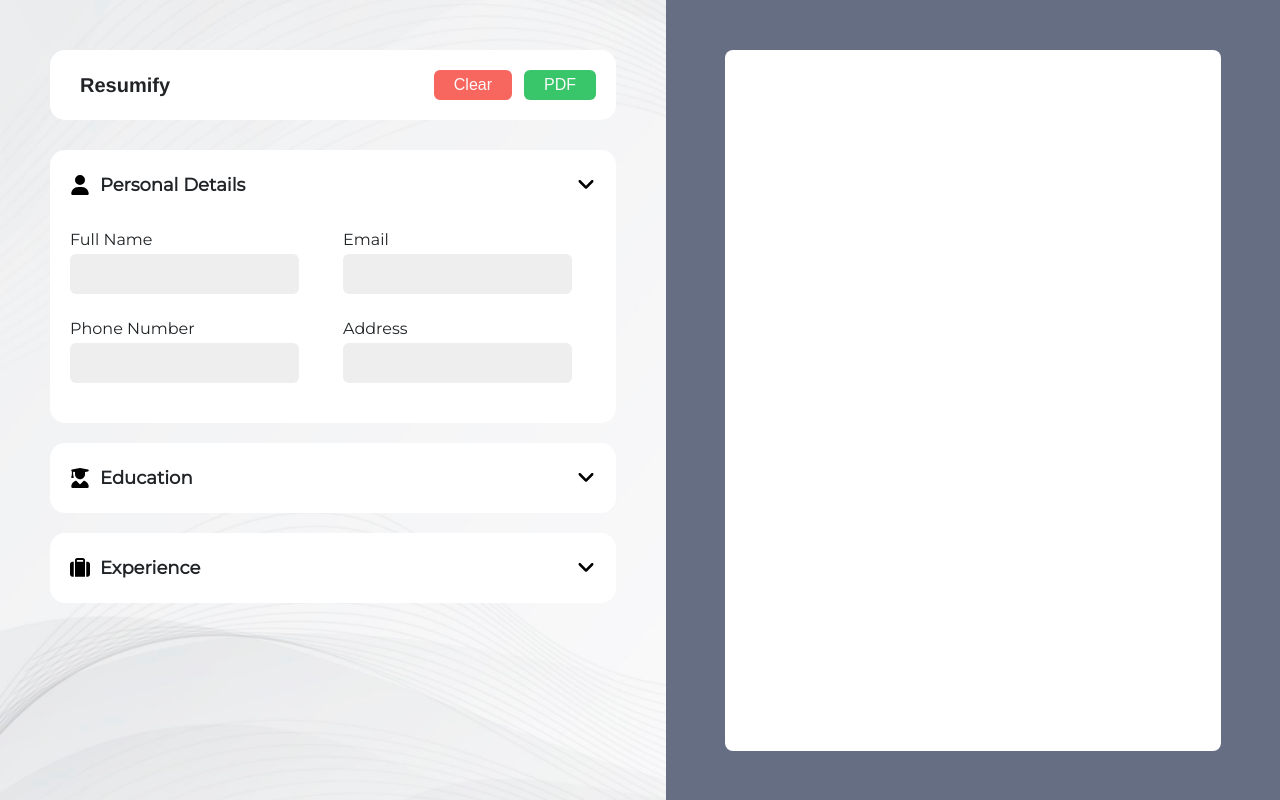
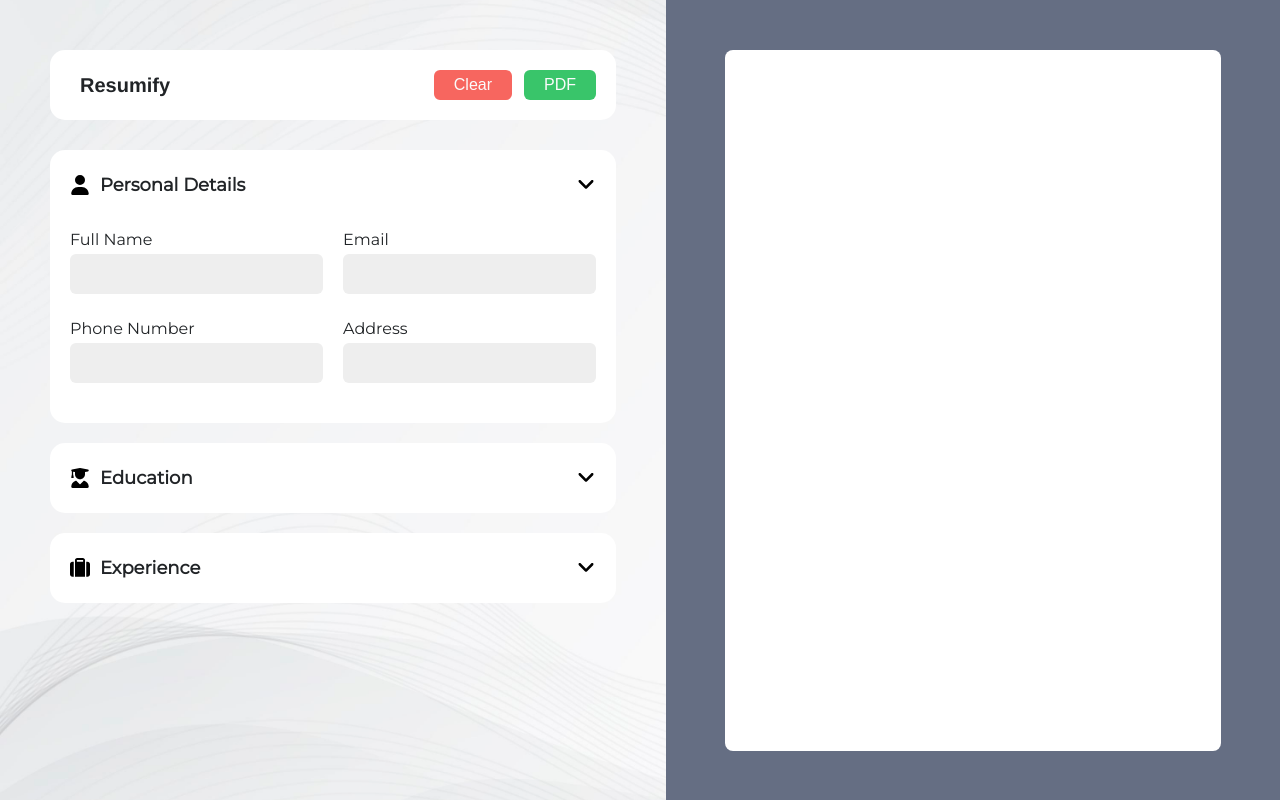
Before and after one commit to stefanbrkic1/cv-app, a React (Vite) app: page / in a window 1280 px wide. Both pictures are taken after a click on the button "Get Started". Built offline with nearby package versions, Linux system fonts and the light colour scheme.

Commit message:
Improved Dropdowns Closing Functionality

```diff
--- a/src/components/ResumePage.jsx
+++ b/src/components/ResumePage.jsx
@@ -7,6 +7,9 @@ function ResumePage() {
   const [activeDropdown, setActiveDropdown] = useState(0);
 
   function handleDropdownClick(dropdown) {
+    if (dropdown === activeDropdown) {
+      setActiveDropdown(null);
+    } else {
       switch (dropdown) {
         case 0:
           setActiveDropdown(0);
@@ -17,6 +20,7 @@ function ResumePage() {
         case 2:
           setActiveDropdown(2);
           break;
+      }
     }
   }
 
--- a/src/styles/style.css
+++ b/src/styles/style.css
@@ -325,7 +325,7 @@ a {
   flex: 1;
 }
 
-.personal-details input {
+.dropdown-content input {
   width: 100%;
 }
 
```
Lines whose indentation alone changed are shown as unchanged.
